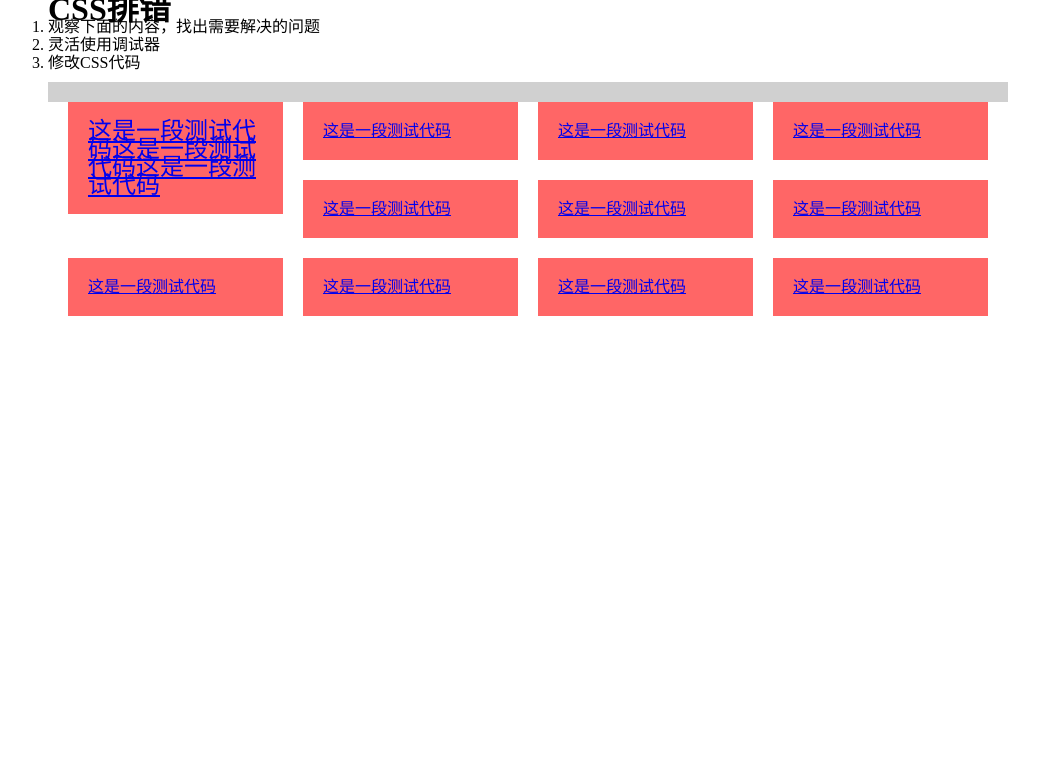
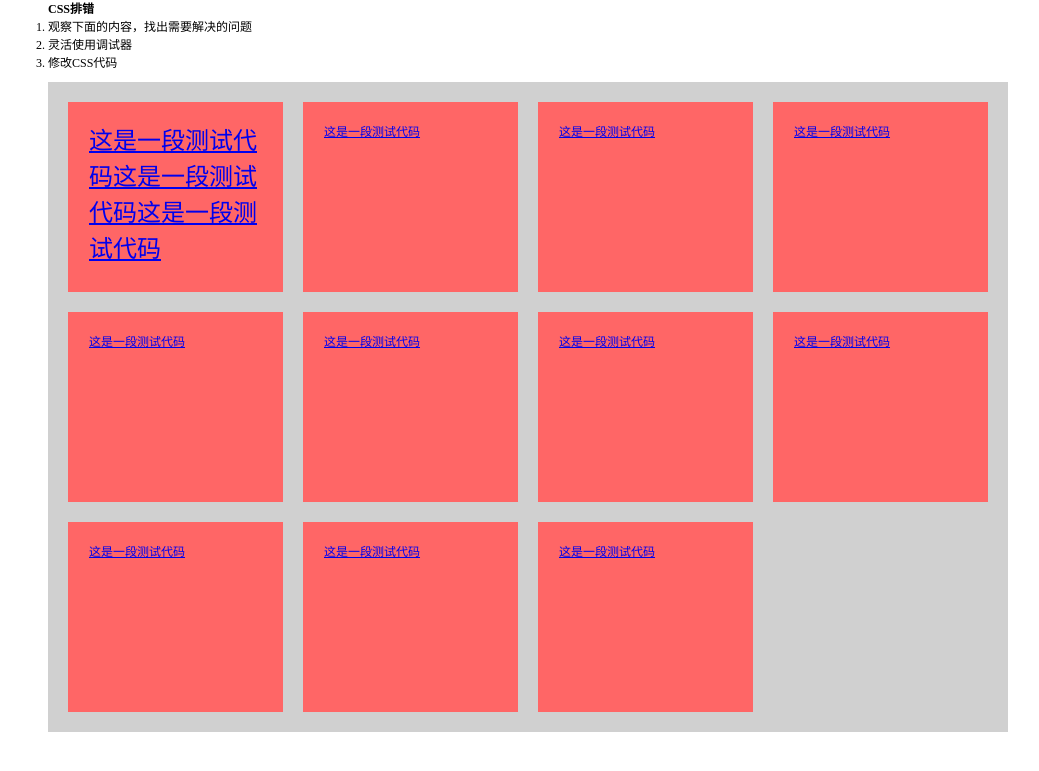
Before and after one commit to applesstt/front-end-course, a web app: file course/course12.html in a window 1280 px wide. Shown: the top 771 px of the page, without its empty margins (112-1151 px from the left). Run offline with its HTML, style and script files only (its server is not run), Linux system fonts and the light colour scheme; some libraries are stand-ins or nearby versions.

Commit message:
edit course12

```diff
--- a/course/course12.html
+++ b/course/course12.html
@@ -14,7 +14,7 @@
     <li>灵活使用调试器</li>
     <li>修改CSS代码</li>
   </ol>
-  <div class="mt10 p10 gray-bg">
+  <div class="mt10 p10 gray-bg clearfix">
     <a href="javascript:{}" class="item f24">这是一段测试代码这是一段测试代码这是一段测试代码</a>
     <a href="javascript:{}" class="item">这是一段测试代码</a>
     <a href="javascript:{}" class="item">这是一段测试代码</a>
--- a/course/css/course12.css
+++ b/course/css/course12.css
@@ -1,6 +1,6 @@
 * {
-  font: 12px;
-  line-height: 18px;
+  font-size: 12px;
+  line-height: 1.5;
 }
 
 .f16 {
@@ -13,12 +13,14 @@
 
 .item {
   float: left;
-  width: 175px;
+  width: 173px;
+  height: 148px;
   padding: 20px;
   margin: 10px;
   border: none;
   display: block;
   background-color: #ff6666;
+  border: 1px solid #ff6666;
 }
 
 .item:hover {
```
